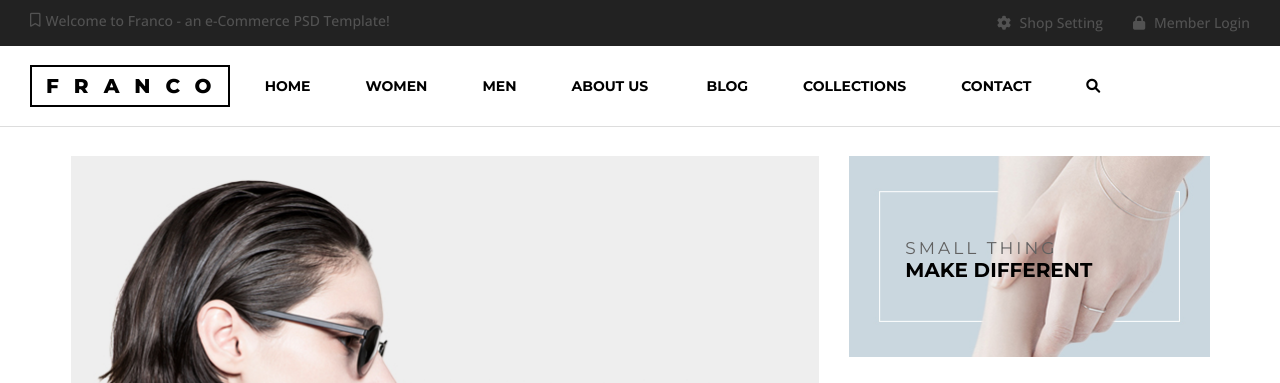
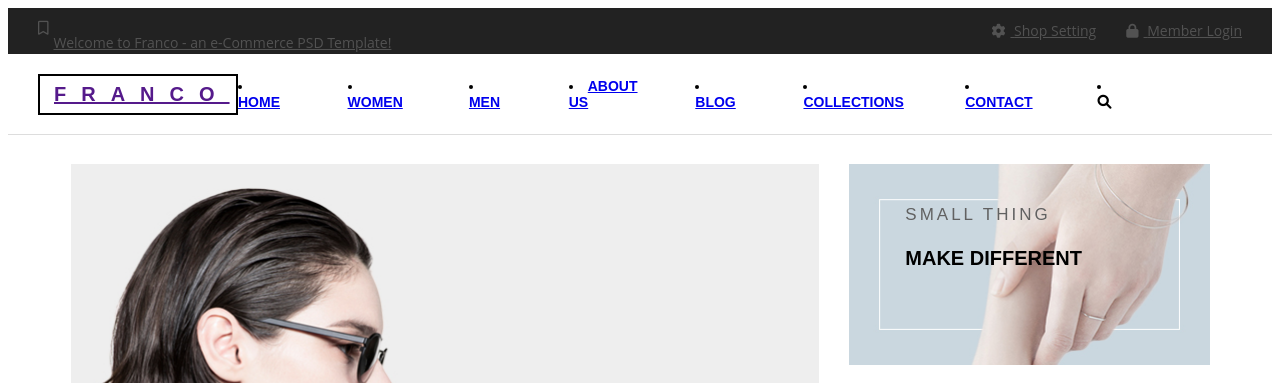
Before and after one commit to hd-201/Demo, a plain HTML site: page index.html in a window 1280 px wide. Shown: the top 383 px of the page. Drawn offline with nearby package versions, Linux system fonts and the light colour scheme; some icons are missing.

Commit message:
Update style.css

```diff
--- a/assets/css/style.css
+++ b/assets/css/style.css
@@ -1,4 +1,4 @@
-@import url('https://fonts.googleapis.com/css2?family=Montserrat:wght@400;500;700;800;900&family=Open+Sans:ital,wght@0,300;0,500;0,700;0,800;1,700;1,800&family=Pacifico&display=swap');
+/* @import url('https://fonts.googleapis.com/css2?family=Montserrat:wght@400;500;700;800;900&family=Open+Sans:ital,wght@0,300;0,500;0,700;0,800;1,700;1,800&family=Pacifico&display=swap');
 *{
     margin: 0;
     padding: 0;
@@ -707,4 +707,4 @@ img {
 }
 .content .email {
     width: 210px;
-}
+} */
```
